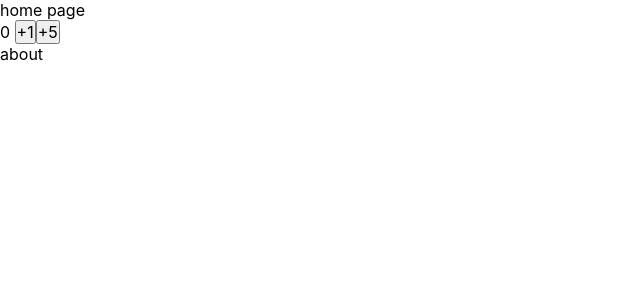
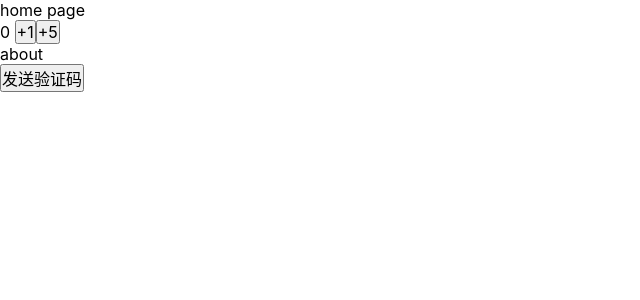
Before and after one commit to wbs99/vite-vue3-starter, a Vue app: page /#/home in a window 1280 px wide. Shown: the top 300 px of the page, without its empty margins (0-640 px from the left). Built offline with nearby package versions, Linux system fonts and the light colour scheme.

Commit message:
countdown 倒计时 hooks

```diff
--- /dev/null
+++ b/src/demos/CountDown.vue
@@ -0,0 +1,27 @@
+<template>
+  <div>
+    <button :disabled="isCounting" @click="onClickSendValidationCode">
+      <span v-if="isCounting">{{ count }}秒后可重新发送</span><span v-else>发送验证码</span>
+    </button>
+  </div>
+</template>
+
+<script lang="ts" setup>
+import { useTimeCount } from '../hooks/useTimeCount';
+
+const { startCount, isCounting, count } = useTimeCount(3)
+const onClickSendValidationCode = () => {
+  startCount()
+}
+
+</script>
+
+
+<style lang="scss" scoped>
+  button {
+    &[disabled] {
+      opacity: 0.5;
+      cursor: not-allowed;
+    }
+  }
+</style>
--- /dev/null
+++ b/src/hooks/useTimeCount.ts
@@ -0,0 +1,21 @@
+import { computed, ref } from "vue"
+
+export const useTimeCount = (time: number) => {
+  const timer = ref<number>()
+  const count = ref<number>(time)
+  const isCounting = computed(() => !!timer.value)
+  const startCount = () => {
+    timer.value = setInterval(() => {
+      count.value -= 1
+      if (count.value === 0) {
+        clearInterval(timer.value)
+        timer.value = undefined
+        count.value = time
+      }
+    }, 1000)
+  }
+  const onClickSendValidationCode = () => {
+    startCount()
+  }
+  return { startCount, isCounting, count }
+}
--- a/src/views/Home.vue
+++ b/src/views/Home.vue
@@ -2,19 +2,24 @@
   <div>
     <div>home page</div>
     <div>
-      {{countStore.count}}
+      {{ countStore.count }}
       <button @click="countStore.addCount">+1</button>
       <button @click="countStore.addFive(5)">+5</button>
     </div>
     <router-link to="/about">about</router-link>
     <Icon name='add' />
+    <br>
+    <CountDown />
+
     <router-view></router-view>
   </div>
 </template>
 
 <script lang="ts" setup>
+import CountDown from '../demos/CountDown.vue';
 import { CountStore } from '../store/CountStore';
 const countStore = CountStore()
+
 
 </script>
 
```
